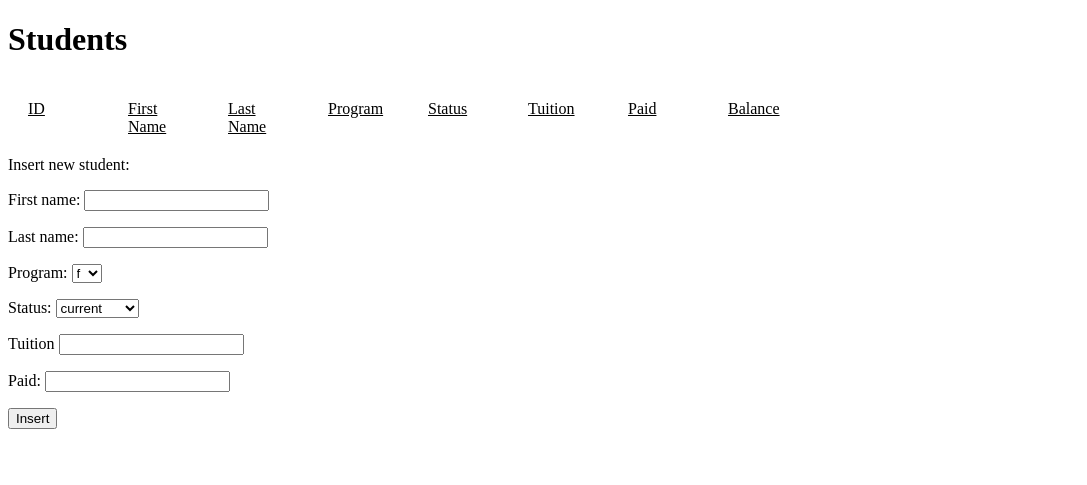
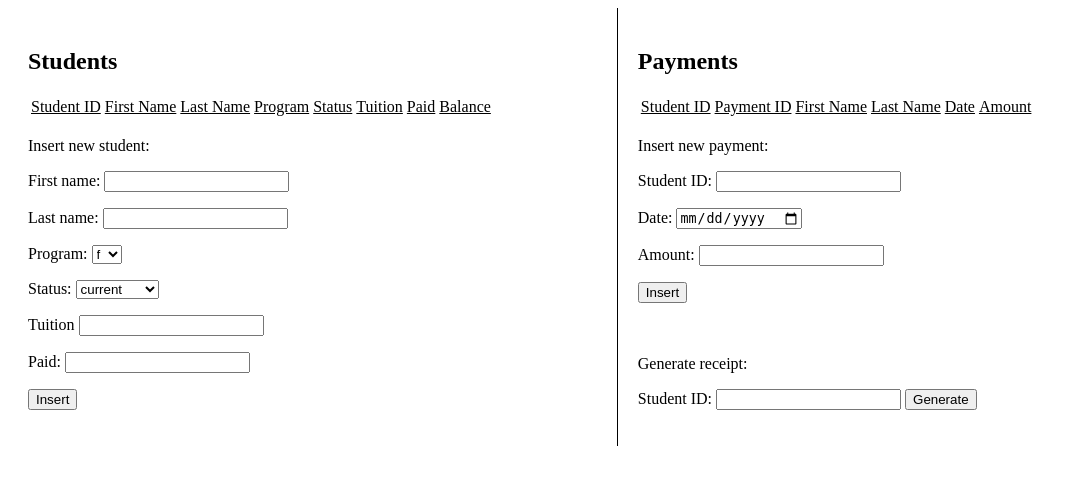
Before and after one commit to bbqxaxiu/cloudnineaccounting, a Flask app: template templates/index.html in a window 1280 px wide. Shown: the top 485 px of the page, without its empty margins (0-1087 px from the left). Run offline with Flask 2, Linux system fonts and the light colour scheme; the template is opened without the code that fills it, so the values that code supplies are empty; parts of the project's set-up code (start-up, migrations or seed data) failed here and were passed over.

Commit message:
adding ability to create receipt for specific student

```diff
--- a/server.py
+++ b/server.py
@@ -30,10 +30,14 @@ def teardown_request(exception):
 @app.route('/')
 def index():
   students = get_students()
-  return render_template("index.html", students = students)
+  payments = get_payments()
 
-@app.route('/add', methods=['POST'])
-def add():
+  context = dict(students=students, payments=payments)
+
+  return render_template("index.html", **context)
+
+@app.route('/add_student', methods=['POST'])
+def add_student():
   try:
     fname = request.form['fname']
     lname = request.form['lname']
@@ -48,28 +52,127 @@ def add():
   except:
     return redirect('/')
 
+@app.route('/add_payment', methods=['POST'])
+def add_payment():
+  try:
+    uuid = request.form['uuid'].strip() #Remove trailing whitespace
+
+    student = get_specific_student(uuid)
+    fname = student['fname']
+    lname = student['lname']
+    date = request.form['date']
+    amount = request.form['amount']
+
+    #Insert into payments table
+    g.conn.execute("INSERT INTO payments (student_id, fname, lname, date, amount) VALUES (%s, %s, %s, %s, %s);", uuid, fname, lname, date, amount)
+
+    #Update paid column in corresponding student
+    g.conn.execute("UPDATE students s SET paid=paid+%s WHERE s.student_id=%s", amount, uuid)
+
+    return redirect('/')
+  except Exception as e:
+    print(e)
+    return redirect('/')
+
+@app.route('/generate_receipt', methods=['POST'])
+def generate_receipt():
+  try:
+    uuid = request.form['uuid'].strip()
+
+    student = get_specific_student(uuid)
+    fname = student['fname']
+    lname = student['lname']
+
+    print(fname)
+    print(lname)
+
+    payments = get_payments_from_specific_student(uuid)
+
+    f = open('[' + uuid + '] ' + fname + " " + lname + '\'s receipt', "w+")
+    f.write("CLOUD NINE BEAUTY SCHOOL RECEIPT\n")
+
+    entry_count = 1
+    for key, value in payments.items():
+      f.write(str(entry_count) + ". " + str(value[0]) + "\t" + str(value[1]) + "\n")
+      entry_count += 1
+
+    return redirect('/')
+
+  except Exception as e:
+    print(e)
+    return redirect('/')
+
+
 # HELPER FUNCTIONS
 
 def get_students():
+    try:
+      students = {}
 
-    students = {}
+      cursor = g.conn.execute("SELECT * from students")
+      for student in cursor:
+          sid = student['student_id']
+          fname = student['fname']
+          lname = student['lname']
+          program = student['program']
+          status = student['status']
+          tuition = student['tuition']
+          paid = student['paid']
+          balance = student['balance']
 
-    cursor = g.conn.execute("SELECT * from students");
+          students[sid] = (sid, fname, lname, program, status, tuition, paid, balance)
+
+      return students
+    except:
+      return redirect('/')
+
+# Get the student corresponding to the given id (there should only be one)
+def get_specific_student(uuid):
+  try:
+    cursor = g.conn.execute("SELECT * from students s where CAST(s.student_id as uuid)=%s", uuid)
     for student in cursor:
-        sid = student['id']
-        fname = student['fname']
-        lname = student['lname']
-        program = student['program']
-        status = student['status']
-        tuition = student['tuition']
-        paid = student['paid']
-        balance = student['balance']
+      return student
 
-        students[sid] = (sid, fname, lname, program, status, tuition, paid, balance)
+  except:
+    return redirect('/')
 
-    return students
+def get_payments():
+  try:
+    payments = {}
 
+    cursor = g.conn.execute("SELECT * from payments")
+    for payment in cursor:
+      sid = payment['student_id']
+      pid = payment['payment_id']
+      fname = payment['fname']
+      lname = payment['lname']
+      date = payment['date']
+      amount = payment['amount']
 
+      payments[pid] = (sid, pid, fname, lname, date, amount)
+
+    return payments
+
+  except:
+    return redirect('/')
+
+def get_payments_from_specific_student(uuid):
+
+  try:
+    payments = {}
+
+    cursor = g.conn.execute("SELECT * from payments p where p.student_id=%s", uuid)
+    for payment in cursor:
+      pid = payment['payment_id']
+      date = payment['date']
+      amount = payment['amount']
+
+      payments[pid] = (date, amount)
+
+    return payments
+
+  except:
+    return redirect('/')
 
 if __name__ == "__main__":
   import click
@@ -77,7 +180,7 @@ if __name__ == "__main__":
   @click.command()
   @click.option('--debug', is_flag=True)
   @click.option('--threaded', is_flag=True)
-  @click.argument('HOST', default='0.0.0.0')
+  @click.argument('HOST', default='localhost')
   @click.argument('PORT', default=8111, type=int)
   def run(debug, threaded, host, port):
     HOST, PORT = host, port
--- a/templates/index.html
+++ b/templates/index.html
@@ -5,61 +5,56 @@
         <title>Cloud Nine Beauty School</title>
     </head>
     <style>
-        .wrapper {
-            display: grid;
-            grid-template-columns: repeat(8, minmax(50px, 1fr));
-            color: #444;
-            max-width: 800px;
+
+        .column {
+            float: left;
+            width: 45%;
+            padding: 20px;
         }
 
-        .row {
-            grid-column: 1 / -1;
-            display: grid;
-            grid-template-columns: repeat(8, minmax(50px, 1fr));
+        .payments {
+            border-left: 1px solid black;
+        }
+
+        .inline-table {
+            display: inline-block;
         }
 
         .row:nth-child(odd) { background-color: blanchedalmond !important; }
 
-
-        div:nth-child(9) { grid-row-start: 2; }
-        div:nth-child(10) { grid-row-start: 3; }
-
-        .box {
-            color: black;
-            padding: 20px;
-            overflow: hidden;
-        }
-
     </style>
     <body>
-        <h1>Students</h1>
-        <div class="wrapper">
-            <div class="box"><u>ID</u></div>
-            <div class="box"><u>First Name</u></div>
-            <div class="box"><u>Last Name</u></div>
-            <div class="box"><u>Program</u></div>
-            <div class="box"><u>Status</u></div>
-            <div class="box"><u>Tuition</u></div>
-            <div class="box"><u>Paid</u></div>
-            <div class="box"><u>Balance</u></div>
-
+        <div class="container">
+            <div class="column">
+                <h2>Students</h2>
+                <table class="in-line-table">
+                    <tr>
+                        <td><u>Student ID</u></td>
+                        <td><u>First Name</u></td>
+                        <td><u>Last Name</u></td>
+                        <td><u>Program</u></td>
+                        <td><u>Status</u></td>
+                        <td><u>Tuition</u></td>
+                        <td><u>Paid</u></td>
+                        <td><u>Balance</u></td>
+                    </tr>
                     {% for key, value in students.items() %}
-            <div class="row">
-                <div class="box">{{value[0]}}</div>
-                <div class="box">{{value[1]}}</div>
-                <div class="box">{{value[2]}}</div>
-                <div class="box">{{value[3]}}</div>
-                <div class="box">{{value[4]}}</div>
-                <div class="box">{{value[5]}}</div>
-                <div class="box">{{value[6]}}</div>
-                <div class="box">{{value[7]}}</div>
-            </div>
+                    <tr class="row">
+                        <td>{{value[0]}}</td>
+                        <td>{{value[1]}}</td>
+                        <td>{{value[2]}}</td>
+                        <td>{{value[3]}}</td>
+                        <td>{{value[4]}}</td>
+                        <td>{{value[5]}}</td>
+                        <td>{{value[6]}}</td>
+                        <td>{{value[7]}}</td>
+                    </tr>
                     {% endfor %}
-            <!-- Table Row -->
-        </div>
+                </table>
+                <br/>
                 <div>
                     Insert new student:
-            <form method="POST" action="/add">
+                    <form method="POST" action="/add_student">
                         <p>First name: <input type="text" name="fname"></p>
                         <p>Last name: <input type="text" name="lname"></p>
                         <p>
@@ -81,5 +76,48 @@
                         <p><input type="submit" value="Insert"></p>
                     </form>
                 </div>
+            </div>
+            <div class="column payments">
+                <h2>Payments</h2>
+                <table class="in-line-table">
+                    <tr>
+                        <td><u>Student ID</u></td>
+                        <td><u>Payment ID</u></td>
+                        <td><u>First Name</u></td>
+                        <td><u>Last Name</u></td>
+                        <td><u>Date</u></td>
+                        <td><u>Amount</u></td>
+                    </tr>
+                    {% for key, value in payments.items() %}
+                    <tr class="row">
+                        <td>{{value[0]}}</td>
+                        <td>{{value[1]}}</td>
+                        <td>{{value[2]}}</td>
+                        <td>{{value[3]}}</td>
+                        <td>{{value[4]}}</td>
+                        <td>{{value[5]}}</td>
+                    </tr>
+                    {% endfor %}
+                </table>
+                <br/>
+                <div>
+                    Insert new payment:
+                    <form method="POST" action="/add_payment">
+                        <p>Student ID: <input type="text" name="uuid"></p>
+                        <p>Date: <input type="date" name="date"></p>
+                        <p>Amount: <input type="number" name="amount"></p>
+                        <p><input type="submit" value="Insert"></p>
+                    </form>
+                </div>
+                <br/>
+                <br/>
+                <div>
+                    Generate receipt:
+                    <form method="POST" action="/generate_receipt">
+                        <p>Student ID: <input type="text" name="uuid"> <input type="submit" value="Generate"></p>
+                    </form>
+                </div>
+            </div>
+        </div>
     </body>
 </html>
```
Also changed, not shown: 1 other file. Lines whose indentation alone changed are shown as unchanged.
